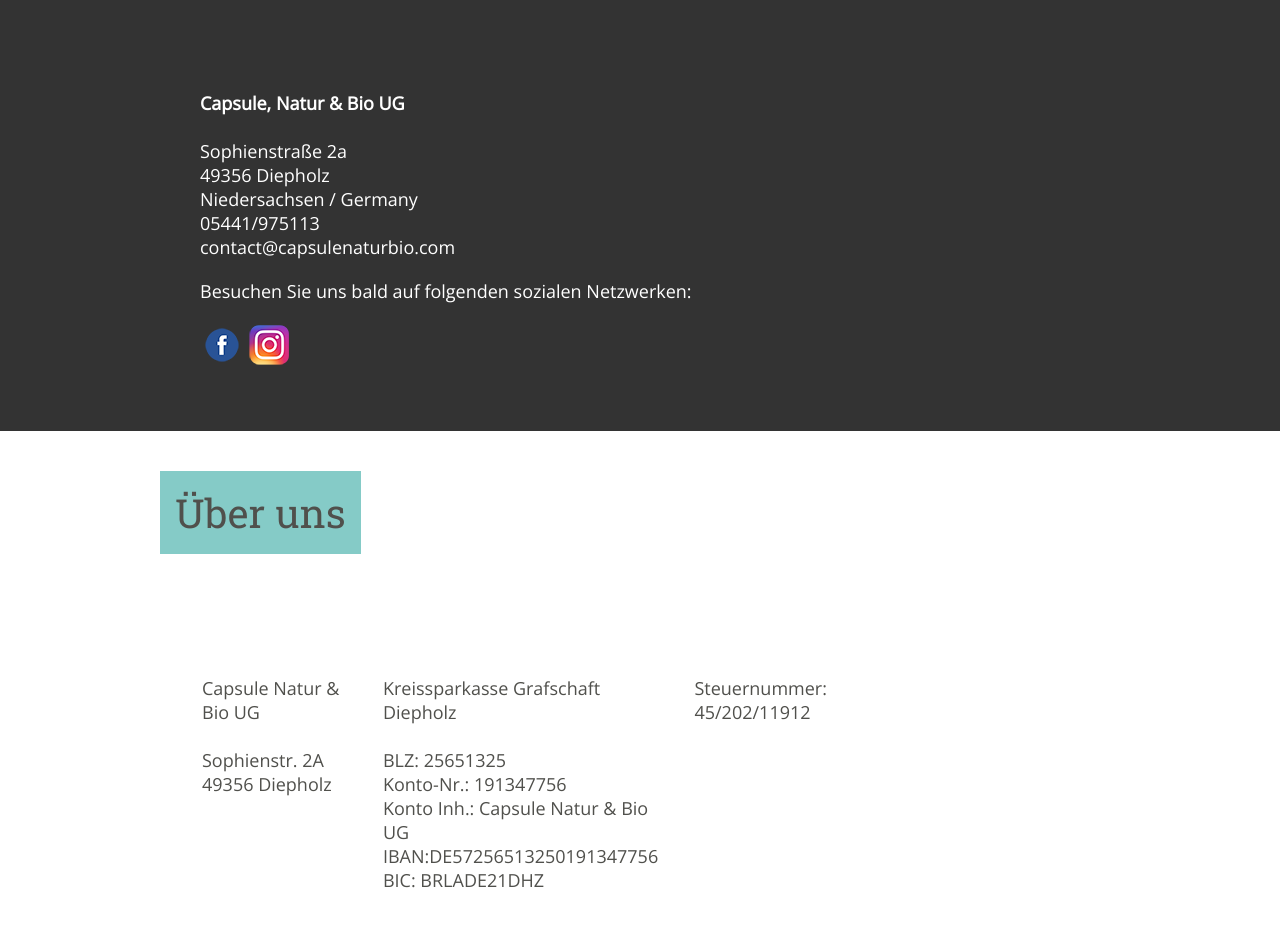
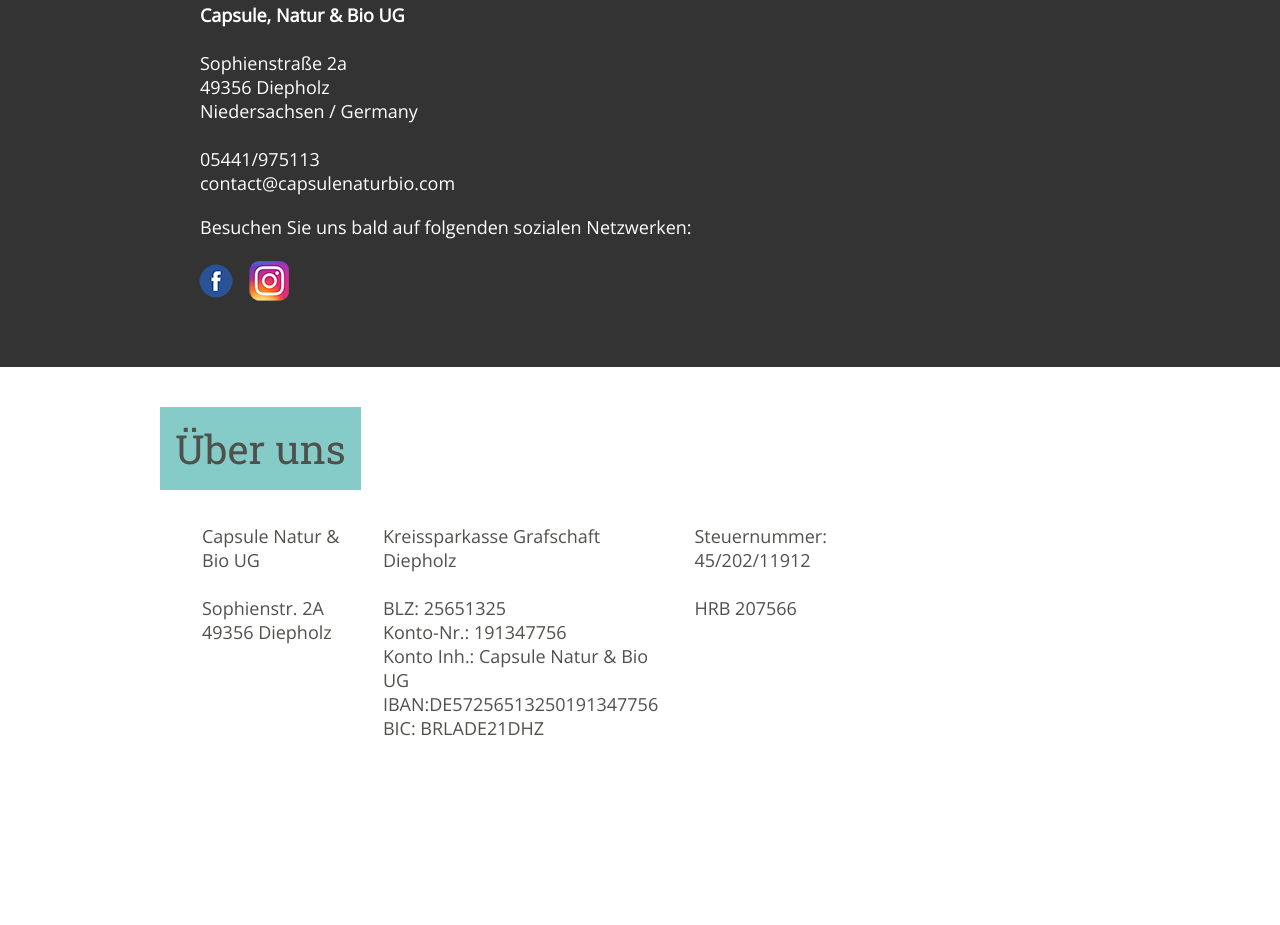
Before and after one commit to weeebr/html5-scss-starter, a website with bundled scripts: page index.html in a window 1280 px wide. Shown: the part 1662-2587 px from the top of the page. After the commit the page ends 2484 px from the top, so only its background shows below. Built offline with nearby package versions, Linux system fonts and the light colour scheme.

Commit message:
slight changes of positioning, added line breaks and HRB

```diff
--- a/index.html
+++ b/index.html
@@ -92,13 +92,14 @@
 							Sophienstraße 2a<br />
 							49356 Diepholz<br />
 							Niedersachsen / Germany<br />
+							<br />
 							05441/975113<br />
 							<a href="mailto:contact@capsulenaturbio.com">contact@capsulenaturbio.com</a>
 						</p>
 
 						<p>Besuchen Sie uns bald auf folgenden sozialen Netzwerken:</p>
-						<a href="#"><img src="./img/icons/fb.png" /></a>
-						<a href="#"></a><img src="./img/icons/instagram.png" /></a>
+						<a href="#"><img class="social-icons" src="./img/icons/fb.png" /></a>
+						<a href="#"></a><img class="social-icons"  src="./img/icons/instagram.png" /></a>
 				</div>
 			</div>
 		</section>
@@ -115,21 +116,28 @@
 							<p>Capsule Natur & Bio UG<br />
 								<br />
 								Sophienstr. 2A<br />
-							49356 Diepholz<br /></p>
+								49356 Diepholz<br />
+							</p>
 						</td>
 						<td></td>
 						<td>
-							<p>Kreissparkasse Grafschaft Diepholz<br />
+							<p>
+								Kreissparkasse Grafschaft Diepholz<br />
 								<br />
 								BLZ: 25651325<br />
 								Konto-Nr.: 191347756<br />
 								Konto Inh.: Capsule Natur & Bio UG<br />
 								IBAN:DE57256513250191347756<br />
-							BIC: BRLADE21DHZ<br /></p>
+								BIC: BRLADE21DHZ<br />
+							</p>
 						</td>
 						<td></td>
-						<td><p>
-							Steuernummer: 45/202/11912</p>
+						<td>
+							<p>
+								Steuernummer: 45/202/11912<br />
+								<br />
+								HRB 207566
+							</p>
 						</td>
 					</tr>
 				</table>
--- a/scss/main.scss
+++ b/scss/main.scss
@@ -95,6 +95,10 @@
 
     &#about-us, &#contact {
       padding-bottom: 20px;
+
+      .wrapper .content {
+        margin-top: -68px;
+      }
     }
 
     &#contact {
@@ -106,6 +110,11 @@
         a {
           color: white;
           text-decoration: none;
+        }
+
+        .social-icons {
+          margin-right: 12px;
+          margin-left: -6px;
         }
       }
     }
```
Also changed, not shown: README.md, css/main.css. Lines whose indentation alone changed are shown as unchanged.
